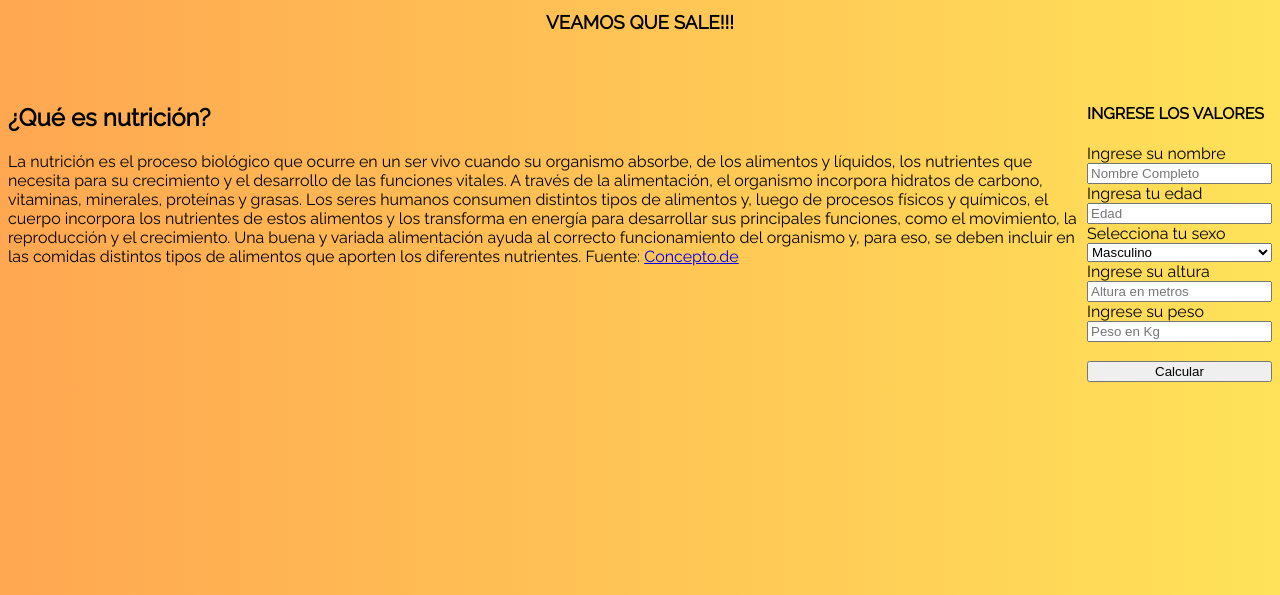
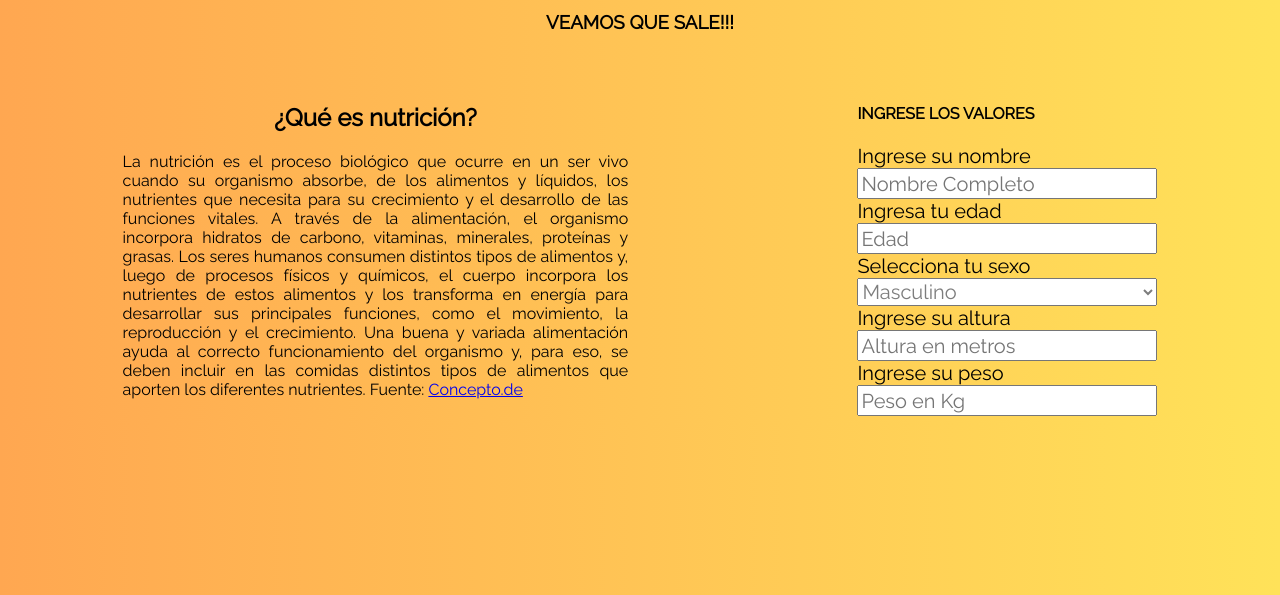
Before and after one commit to marieladominguez/GPO11_PROGRAMACION, a plain HTML site: page PROYECTOS/IMC/index.html in a window 1280 px wide. Shown: the part 205-800 px from the top of the page. Drawn offline with Linux system fonts and the light colour scheme.

Commit message:
se agrego nuevamente el css

```diff
--- a/PROYECTOS/IMC/CSS/index.css
+++ b/PROYECTOS/IMC/CSS/index.css
@@ -50,4 +50,41 @@ body{
     display: flex;
     flex-direction: column;
     justify-content: center;
+    font-family: 'Raleway', sans-serif;
+    font-size: 20px;
+    width: 300px;
 }
+input{
+    height: 25px;
+    font-family: 'Raleway', sans-serif;
+    font-size: 20px;
+
+}
+input::placeholder{
+    font-family: 'Raleway', sans-serif;
+    font-size: 20px;
+
+}
+#option{
+    font-family: 'Raleway', sans-serif;
+    font-size: 20px;
+
+}
+#sexo{
+    font-family: 'Raleway', sans-serif;
+    font-size: 20px;
+    color: rgb(125, 125, 125);
+}
+
+.box-1{
+    width: 40%;
+}
+.box-1 h2{
+    font-family: 'Raleway', sans-serif;
+    text-align: center;
+
+}
+.box-1 p{
+    font-family: 'Raleway', sans-serif;
+    text-align: justify;
+}
--- a/PROYECTOS/IMC/index.html
+++ b/PROYECTOS/IMC/index.html
@@ -16,11 +16,12 @@
         <div class="barra">
             <img src="../../img/imc1.jpg" alt="" id="logo">
             <div class="nav-bar">
-                <a href="../../index.html">INICIO</a>
-                <a href="../../acercaDe.html">ACERCA DE</a>
-                <a href="../../servicios.html">SERVICIOS</a>
-                <a href="../../contacto.html">CONTACTO</a>
 
+                <a href="">INICIO</a>
+                <a href="">ACERCA DE</a>
+                <a href="">SERVICIOS</a>
+                <a href="">CONTACTO</a>
+                <a href="../../index.html">AR-TECH</a>
             </div>
         </div>
         <div class="titulo">
@@ -58,9 +59,13 @@
                     <input type="number" name="altura" id="altura" placeholder="Altura en metros">
                     <label for="peso" name="peso" id="peso">Ingrese su peso</label>
                     <input type="number" name="peso" id="peso" placeholder="Peso en Kg">
-                    <br>
-                    <button class="calcular" type="submit">Calcular</button>
+
+
                 </form>
+
+
+
+
             </div>
         </div>
     </main>
```
